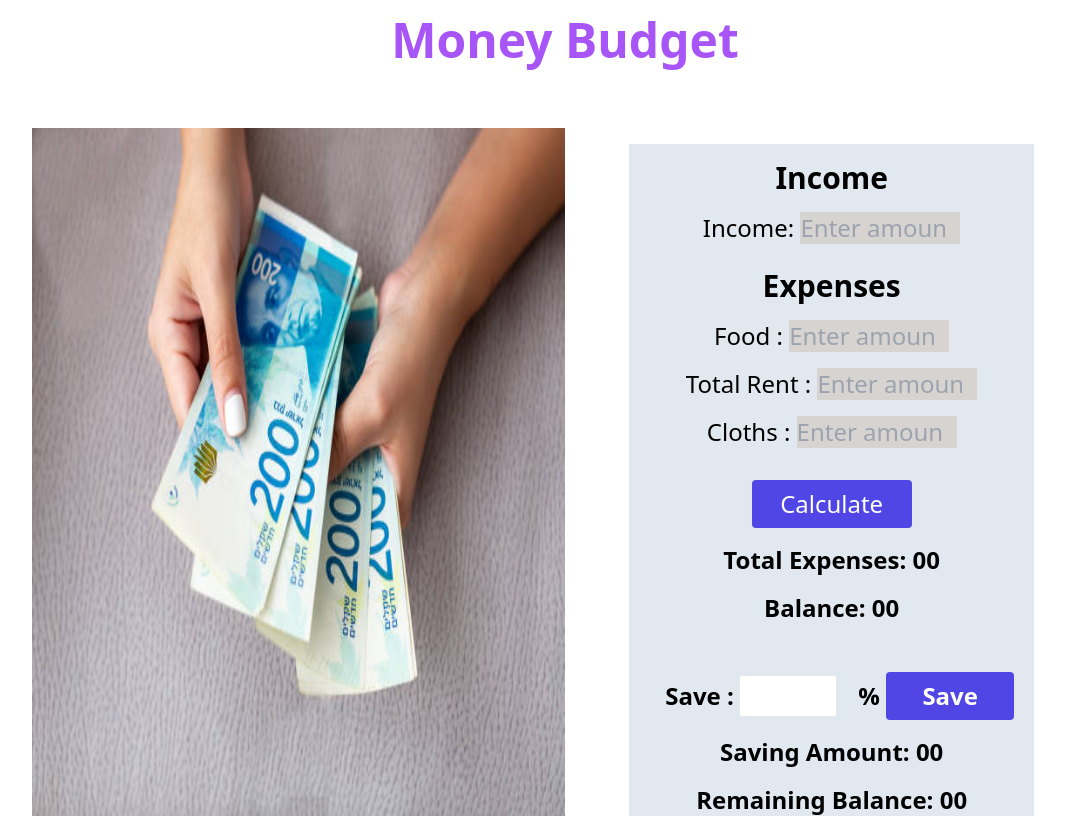
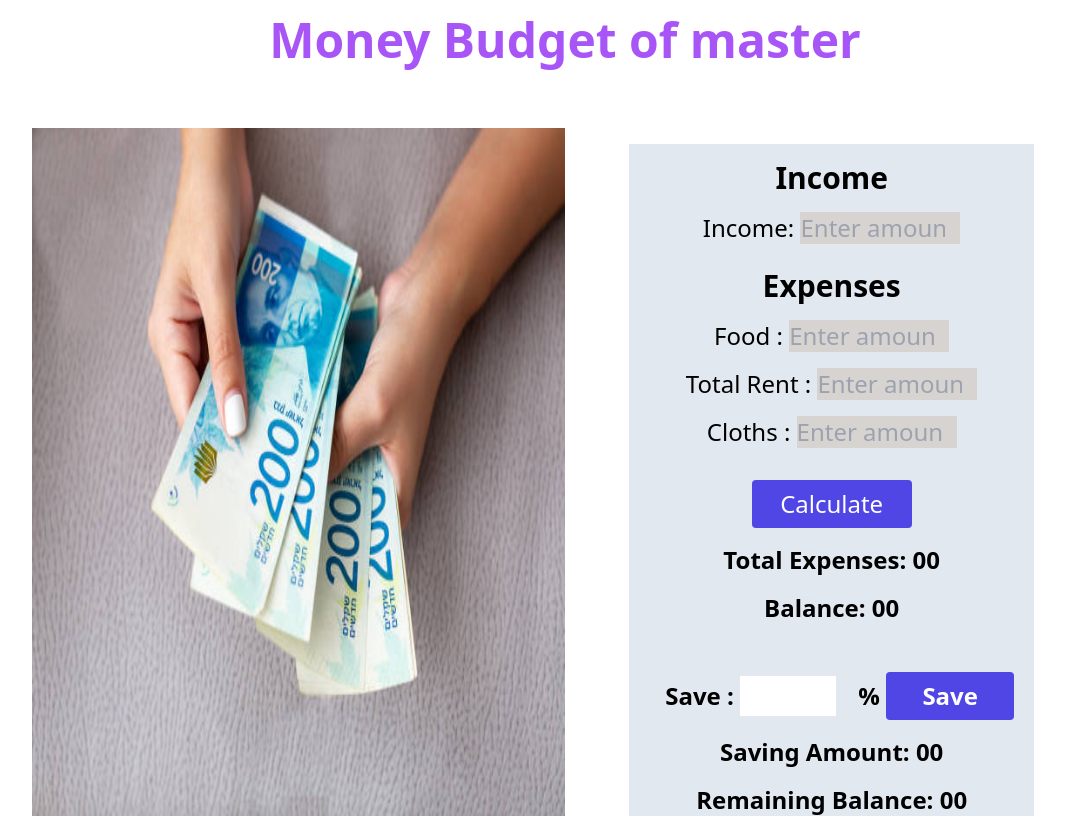
Before and after one commit to payeltilak/money-master-website, a plain HTML site: page index.html in a window 1280 px wide. Shown: the whole page, without its empty margins (75-1140 px from the left). Drawn offline with nearby package versions, Linux system fonts and the light colour scheme.

Commit message:
add to money

```diff
--- a/index.html
+++ b/index.html
@@ -13,7 +13,7 @@
 <body>
     <!-- header part -->
     <header>
-        <h1 class="text-5xl  font-bold text-purple-500 text-center mt-4">Money Budget</h1>
+        <h1 class="text-5xl  font-bold text-purple-500 text-center mt-4">Money Budget of master</h1>
     </header>
     <!-- main part -->
     <main class="w-5/6 mx-auto mt-16 my-auto ">
```
